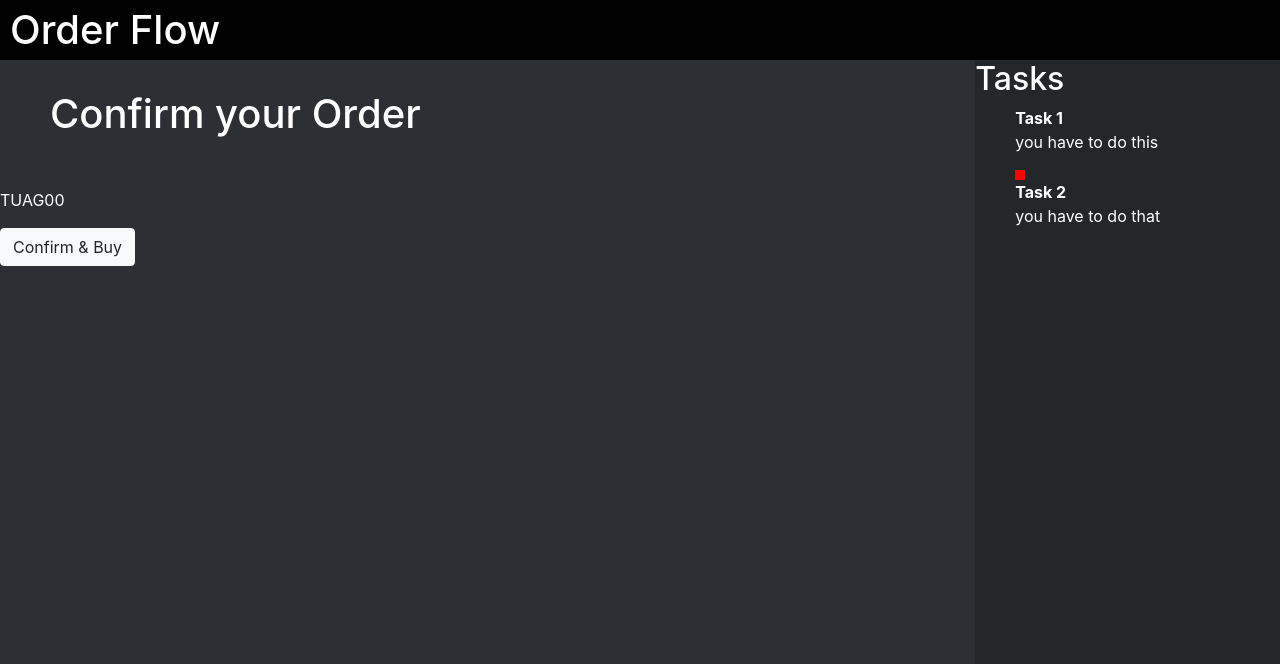
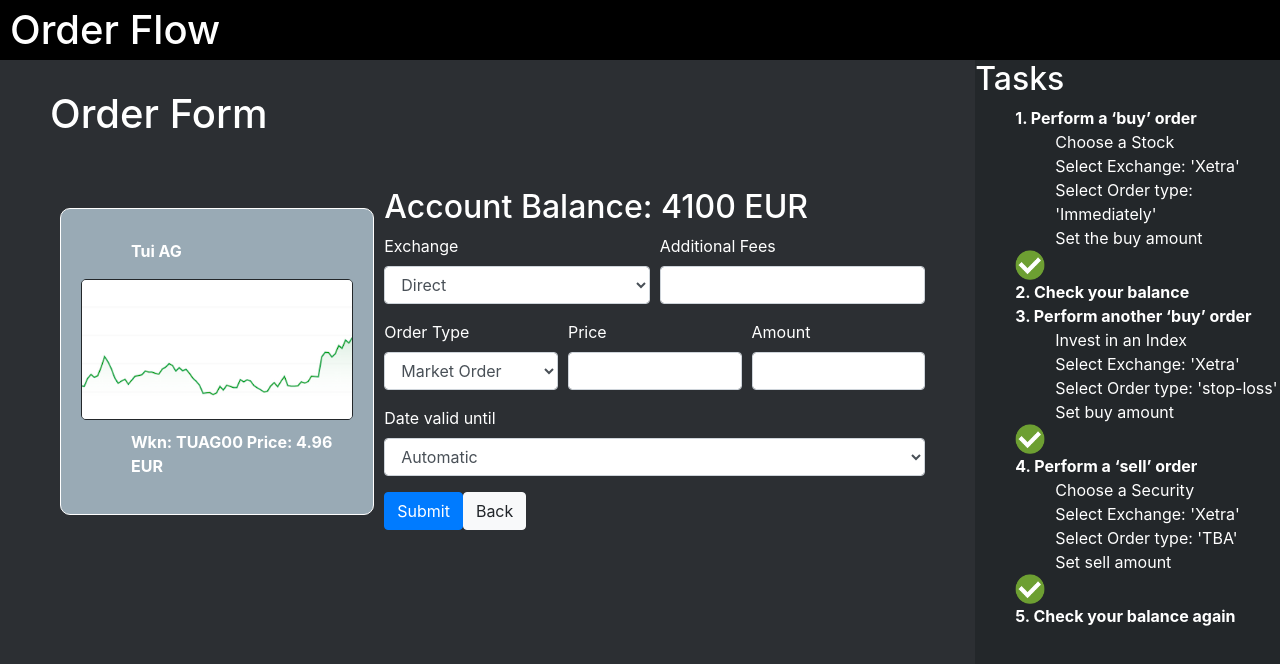
Before and after one commit to CBS-EBUSS-Group/order-flow, a React (Create React App) app: page /buy in a window 1280 px wide. Shown: the top 664 px of the page. Built offline with nearby package versions, Linux system fonts and the light colour scheme.

Commit message:
pre shower push. content stuff

```diff
--- a/src/components/buy/Buy.js
+++ b/src/components/buy/Buy.js
@@ -10,7 +10,7 @@ const Buy = () => {
   const { balance } = useSelector((state) => state.account);
   const [stock, setStock] = useState(null);
   const [quantity, setQuantity] = useState(0);
-  const [step, setStep] = useState(2);
+  const [step, setStep] = useState(1);
 
   return (
     <div className="page">
@@ -29,10 +29,48 @@ const Buy = () => {
       {step === 2 && (
         <Fragment>
           <h1>Confirm your Order</h1>
-          <p>{item.wkn}</p>
-          <div>
-            <Button variant="light">Confirm & Buy</Button>
-          </div>
+          <p>
+            <b>Name: </b>
+            {item.name}
+          </p>
+          <p>
+            <b>WKN: </b>
+            {item.wkn}
+          </p>
+          <div
+            style={{
+              marginLeft: "50px",
+              backgroundColor: "white",
+              height: "2px",
+              width: "100px",
+            }}
+          ></div>
+          <p>
+            <b>Exchange: </b>
+          </p>
+          <p>
+            <b>Amount: </b>
+          </p>
+          <p>
+            <b>Price: </b>
+            {item.price} EUR
+          </p>
+          <p>
+            <b>Additional Fees: </b>
+          </p>
+          <p>
+            <b>Order Value: </b>
+          </p>
+          <p>
+            <b>Order Type: </b>
+          </p>
+          <p>
+            <b>Order valid until: </b>
+          </p>
+
+          <Button variant="primary" className={styles.btn}>
+            Confirm & Buy
+          </Button>
         </Fragment>
       )}
     </div>
--- a/src/components/buy/Buy.module.css
+++ b/src/components/buy/Buy.module.css
@@ -37,5 +37,13 @@ h3 {
 }
 
 p {
+  margin-left: 50px;
+  margin-top: 10px;
   text-align: left;
 }
+
+.btn {
+  margin-left: 50px;
+  margin-top: 50px;
+  width: 140px;
+}
--- a/src/components/buy/OrderForm.js
+++ b/src/components/buy/OrderForm.js
@@ -13,7 +13,12 @@ const OrderForm = () => {
             overlay={
               <Popover id="popover-basic">
                 <Popover.Title as="h3">Exchange</Popover.Title>
-                <Popover.Content>Explanation of "Exchange"</Popover.Content>
+                <Popover.Content>
+                  Securities are traded on various stock exchanges.
+                  <br />
+                  <br />
+                  Fees may change depending on the chosen exchange.
+                </Popover.Content>
               </Popover>
             }
           >
@@ -33,7 +38,8 @@ const OrderForm = () => {
               <Popover id="popover-basic">
                 <Popover.Title as="h3">Additional Fees</Popover.Title>
                 <Popover.Content>
-                  Explanation of "Additional Fees"
+                  These costs (Stock exchange fee) are in addition to the order
+                  commission.
                 </Popover.Content>
               </Popover>
             }
@@ -51,18 +57,72 @@ const OrderForm = () => {
             placement="auto"
             overlay={
               <Popover id="popover-basic">
-                <Popover.Title as="h3">Limit Type</Popover.Title>
-                <Popover.Content>Explanation of "Limit Type"</Popover.Content>
+                <Popover.Title as="h3">
+                  <b>Order Types</b>
+                </Popover.Title>
+                <Popover.Content>
+                  Set a limit for your order. Depending on your strategy, you
+                  can set limits to limit losses or optimize returns. <br />
+                  <br />
+                  <b>Market Order</b>
+                  <br />
+                  A market order is an order to buy or sell a security
+                  immediately. This type of order guarantees that the order will
+                  be executed, but does not guarantee the execution price.
+                  <br />
+                  <br />
+                  <b>Limit Order</b>
+                  <br />
+                  A limit order is an order to buy or sell a security at a
+                  specific price or better. A buy limit order can only be
+                  executed at the limit price or lower, and a sell limit order
+                  can only be executed at the limit price or higher.
+                  <br />
+                  <br />
+                  <b>Stop-loss</b>
+                  <br />
+                  A stop-loss order is an order to buy or sell a stock once the
+                  price of the stock reaches the specified price, known as the
+                  stop price. When the stop price is reached, a stop order
+                  becomes a market order.
+                  <br />
+                  <br />
+                  <b>Stop Order</b>
+                  <br />
+                  A buy stop order is entered at a stop price above the current
+                  market price. Investors generally use a buy stop order to
+                  limit a loss or protect a profit on a stock that they have
+                  sold short. A sell stop order is entered at a stop price below
+                  the current market price. Investors generally use a sell stop
+                  order to limit a loss or protect a profit on a stock they own.
+                  <br />
+                  <br />
+                  <b>Fill-Or-KIll</b>
+                  <br />
+                  A Fill-Or-Kill order is an order to buy or sell a stock that
+                  must be executed immediately in its entirety; otherwise, the
+                  entire order will be cancelled (i.e., no partial execution of
+                  the order is allowed).
+                  <br />
+                  <br />
+                  <b>Immediate-Or-Cancel</b>
+                  <br />
+                  An Immediate-Or-Cancel (IOC) order is an order to buy or sell
+                  a stock that must be executed immediately. Any portion of an
+                  IOC order that cannot be filled immediately will be cancelled.
+                </Popover.Content>
               </Popover>
             }
           >
             <Form.Label>Order Type</Form.Label>
           </OverlayTrigger>
           <Form.Control as="select" defaultValue="Choose...">
-            <option>Immediately</option>
+            <option>Market Order</option>
             <option>Limit Order</option>
-            <option>Stop-Loss</option>
-            <option>Buy Stop</option>
+            <option>Stop-Loss Order</option>
+            <option>Stop Order</option>
+            <option>Fill-Or-KIll</option>
+            <option>Immediate-Or-Cancel</option>
           </Form.Control>
         </Form.Group>
         <Form.Group as={Col} controlId="formGridZip">
@@ -71,8 +131,11 @@ const OrderForm = () => {
             placement="auto"
             overlay={
               <Popover id="popover-basic">
-                <Popover.Title as="h3">Market Price</Popover.Title>
-                <Popover.Content>Explanation of "Market Price"</Popover.Content>
+                <Popover.Title as="h3">Price</Popover.Title>
+                <Popover.Content>
+                  The price of the security on the trading place - at the time
+                  of the query in real time. The price offer is not binding.
+                </Popover.Content>
               </Popover>
             }
           >
@@ -87,7 +150,9 @@ const OrderForm = () => {
             overlay={
               <Popover id="popover-basic">
                 <Popover.Title as="h3">Amount</Popover.Title>
-                <Popover.Content>Explanation of "Amount"</Popover.Content>
+                <Popover.Content>
+                  Enter the number of shares for the selected security.
+                </Popover.Content>
               </Popover>
             }
           >
@@ -106,7 +171,9 @@ const OrderForm = () => {
               <Popover id="popover-basic">
                 <Popover.Title as="h3">Order valid until</Popover.Title>
                 <Popover.Content>
-                  Explanation of "Order valid until"
+                  An order without limit and with validity "Automatic" is valid
+                  until the end of the calendar day. You can also change this
+                  period.
                 </Popover.Content>
               </Popover>
             }
--- a/src/components/taskBar/TaskBar.js
+++ b/src/components/taskBar/TaskBar.js
@@ -9,11 +9,11 @@ const TaskBar = () => {
   return (
     <div className={styles.task_bar}>
       <h2>Tasks</h2>
-      <ul>
+      <ol>
         {tasks.map((task) => (
           <TaskItem key={task.id} item={task} />
         ))}
-      </ul>
+      </ol>
     </div>
   );
 };
--- a/src/components/taskBar/TaskBar.module.css
+++ b/src/components/taskBar/TaskBar.module.css
@@ -7,3 +7,8 @@
 .li {
   list-style-type: none;
 }
+
+.image {
+  width: 30px;
+  height: 30px;
+}
--- a/src/components/taskBar/TaskItem.js
+++ b/src/components/taskBar/TaskItem.js
@@ -5,12 +5,15 @@ const TaskItem = ({ item }) => {
   return (
     <li className={styles.li}>
       {item.done && (
-        <div
-          style={{ backgroundColor: "red", height: "10px", width: "10px" }}
-        ></div>
+        <div>
+          <img src="green_mark.png" alt="greenMark" className={styles.image} />
+        </div>
       )}
       <b>{item.title}</b>
-      <p>{item.description}</p>
+      <ul>{item.subtask1}</ul>
+      <ul>{item.subtask2}</ul>
+      <ul>{item.subtask3}</ul>
+      <ul>{item.subtask4}</ul>
     </li>
   );
 };
--- a/src/components/taskBar/taskSlice.js
+++ b/src/components/taskBar/taskSlice.js
@@ -1,8 +1,35 @@
 import { createSlice } from "@reduxjs/toolkit";
 
 const initialState = [
-  { id: 1, title: "Task 1", description: "you have to do this", done: false },
-  { id: 2, title: "Task 2", description: "you have to do that", done: true },
+  {
+    id: 1,
+    title: "1. Perform a ‘buy’ order",
+    subtask1: "Choose a Stock",
+    subtask2: "Select Exchange: 'Xetra'",
+    subtask3: "Select Order type: 'Immediately'",
+    subtask4: "Set the buy amount",
+    done: false,
+  },
+  { id: 2, title: "2. Check your balance", done: true },
+  {
+    id: 3,
+    title: "3. Perform another ‘buy’ order",
+    subtask1: "Invest in an Index",
+    subtask2: "Select Exchange: 'Xetra'",
+    subtask3: "Select Order type: 'stop-loss'",
+    subtask4: "Set buy amount",
+    done: false,
+  },
+  {
+    id: 4,
+    title: "4. Perform a ‘sell’ order",
+    subtask1: "Choose a Security",
+    subtask2: "Select Exchange: 'Xetra'",
+    subtask3: "Select Order type: 'TBA'",
+    subtask4: "Set sell amount",
+    done: true,
+  },
+  { id: 5, title: "5. Check your balance again", done: true },
 ];
 
 export const tasksSlice = createSlice({
```
Also changed, not shown: public/green_mark.png (added).
